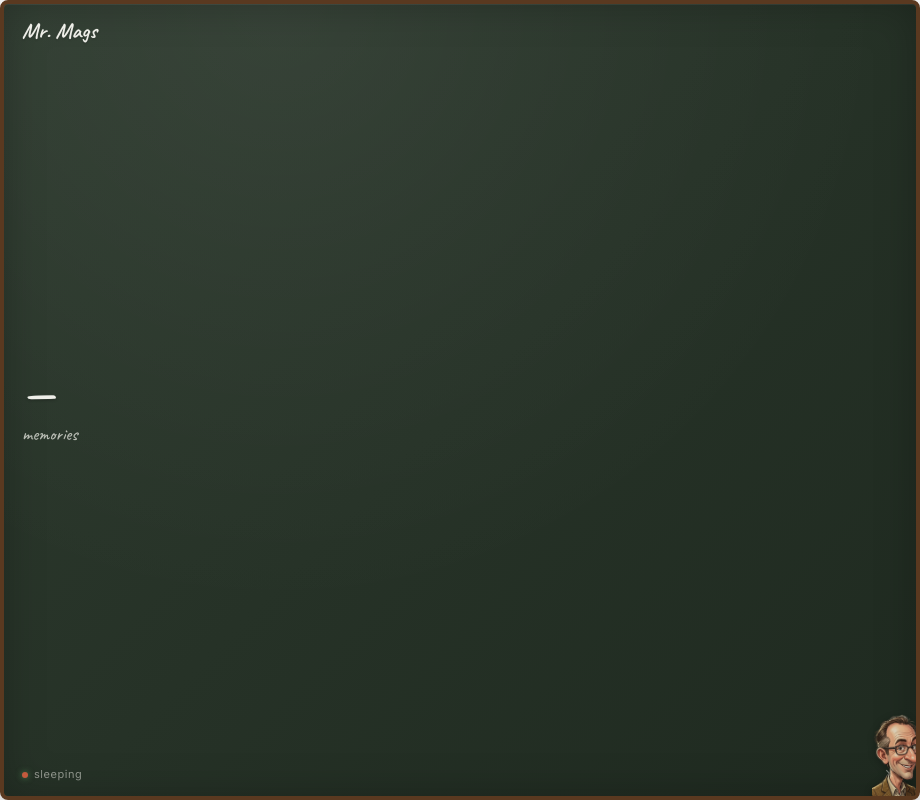
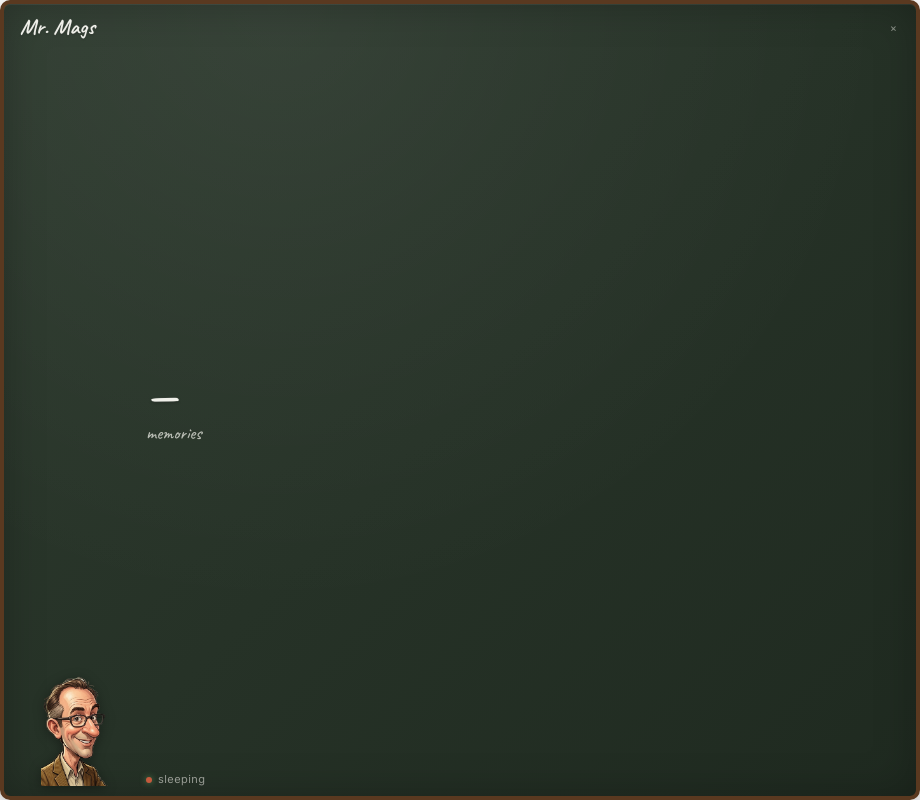
Before and after one commit to mediagato/mrmags-app, an Electron app: page renderer/widget.html in a window 920 px wide. Drawn offline with Linux system fonts and the light colour scheme; no server answers.

Commit message:
v0.2.4: modal close uses event delegation (was: querySelectorAll bind, brittle); widget redesign — face on left w/ breathing room, two-col grid

```diff
--- a/api.js
+++ b/api.js
@@ -60,7 +60,7 @@ async function readJsonBody(req) {
 
 // ── route handlers ────────────────────────────────────────────────────────
 
-const APP_VERSION = '0.2.3';
+const APP_VERSION = '0.2.4';
 
 async function handleHealth(req, res) {
   let memory_count = 0;
--- a/package.json
+++ b/package.json
@@ -1,6 +1,6 @@
 {
   "name": "mrmags-app",
-  "version": "0.2.3",
+  "version": "0.2.4",
   "description": "Mr. Mags — a tiny tray app that gives Claude Desktop a persistent local memory via MCP. Free for teachers forever. Built on @mediagato/brain. https://mrmags.org",
   "main": "main.js",
   "homepage": "https://mrmags.org",
--- a/renderer/widget.html
+++ b/renderer/widget.html
@@ -13,6 +13,7 @@ html, body {
   background: transparent;
   font-family: "Inter", system-ui, sans-serif;
   -webkit-app-region: drag;
+  -webkit-user-select: none;
   user-select: none;
   overflow: hidden;
 }
@@ -24,39 +25,65 @@ html, body {
   background:
     radial-gradient(circle at 30% 0%, rgba(255,255,255,0.06) 0%, transparent 60%),
     linear-gradient(135deg, #2d3a2e 0%, #1f2a20 100%);
-  border-radius: 8px;
+  border-radius: 10px;
   border: 4px solid #5a3920;
   box-shadow:
     0 8px 32px rgba(0,0,0,0.35),
     inset 0 0 40px rgba(0,0,0,0.25),
     inset 0 1px 0 rgba(255,255,255,0.08);
-  padding: 16px 18px 14px;
   color: rgba(247, 246, 240, 0.94);
-  display: flex;
-  flex-direction: column;
-  justify-content: space-between;
+  display: grid;
+  grid-template-columns: 110px 1fr;
+  grid-template-rows: auto 1fr auto;
+  grid-template-areas:
+    "brand  brand"
+    "face   stage"
+    "face   foot";
+  padding: 12px 16px 10px;
+  gap: 4px 12px;
   overflow: hidden;
 }
 
 .brand {
+  grid-area: brand;
   font-family: "Caveat", cursive;
   font-weight: 600;
   font-size: 22px;
   line-height: 1;
   text-shadow: 0 0 1px rgba(255,255,255,0.4), 0 1px 2px rgba(0,0,0,0.25);
+  display: flex;
+  justify-content: space-between;
+  align-items: center;
 }
 
-.body {
-  flex: 1;
+.face {
+  grid-area: face;
+  align-self: end;
+  justify-self: center;
+  width: 100%;
+  height: auto;
+  max-height: 110px;
+  object-fit: contain;
+  object-position: bottom center;
+  filter: drop-shadow(0 2px 6px rgba(0,0,0,0.35));
+  pointer-events: none;
+  -webkit-user-select: none;
+  user-select: none;
+}
+
+.stage {
+  grid-area: stage;
   display: flex;
   flex-direction: column;
   justify-content: center;
+  align-items: flex-start;
+  padding-left: 4px;
 }
 
 .count {
   font-family: "Caveat", cursive;
   font-weight: 600;
-  font-size: 56px;
+  font-size: 54px;
   line-height: 1;
   text-shadow: 0 0 1px rgba(255,255,255,0.4), 0 1px 3px rgba(0,0,0,0.3);
 }
@@ -64,17 +91,19 @@ html, body {
 .label {
   font-family: "Caveat", cursive;
   font-size: 18px;
-  margin-top: 4px;
+  margin-top: 2px;
   color: rgba(247, 246, 240, 0.7);
 }
 
 .foot {
+  grid-area: foot;
   display: flex;
   justify-content: space-between;
   align-items: center;
   font-size: 11px;
-  letter-spacing: 0.05em;
-  color: rgba(247, 246, 240, 0.5);
+  letter-spacing: 0.04em;
+  color: rgba(247, 246, 240, 0.55);
+  padding-left: 4px;
 }
 
 .dot {
@@ -92,46 +121,32 @@ html, body {
   -webkit-app-region: no-drag;
   background: transparent;
   border: 0;
-  color: rgba(247, 246, 240, 0.5);
+  color: rgba(247, 246, 240, 0.45);
   font-size: 16px;
   cursor: pointer;
   padding: 0 4px;
   line-height: 1;
+  font-family: inherit;
 }
-
 .close:hover { color: rgba(247, 246, 240, 0.9); }
-
-.character {
-  position: absolute;
-  bottom: -6px;
-  right: -10px;
-  height: 88px;
-  width: auto;
-  pointer-events: none;
-  opacity: 0.85;
-  filter: drop-shadow(0 2px 4px rgba(0,0,0,0.3));
-}
-
-.error {
-  font-size: 13px;
-  color: rgba(247, 246, 240, 0.6);
-  font-style: italic;
-}
 </style>
 </head>
 <body>
 
 <div class="widget">
-  <div class="brand">Mr. Mags</div>
-  <div class="body">
+  <div class="brand">
+    <span>Mr. Mags</span>
+    <button type="button" class="close" id="hide" title="Hide widget">×</button>
+  </div>
+  <img class="face" src="../icon/mags-character.png" alt="" aria-hidden="true" />
+  <div class="stage">
     <div class="count" id="count">—</div>
     <div class="label" id="label">memories</div>
   </div>
   <div class="foot">
     <span><span class="dot" id="dot"></span><span id="status">listening</span></span>
-    <button class="close" id="hide" title="Hide widget">×</button>
+    <span id="version-tag" style="opacity:.55"></span>
   </div>
-  <img class="character" src="../icon/mags-avatar.png" alt="" aria-hidden="true" />
 </div>
 
 <script>
@@ -142,10 +157,10 @@ async function tick() {
     const r = await fetch(`${API}/health`);
     const h = await r.json();
     document.getElementById('count').textContent = h.memory_count ?? 0;
-    document.getElementById('label').textContent =
-      (h.memory_count === 1) ? 'memory' : 'memories';
+    document.getElementById('label').textContent = (h.memory_count === 1) ? 'memory' : 'memories';
     document.getElementById('dot').style.background = '#6fbf73';
     document.getElementById('status').textContent = 'listening';
+    if (h.version) document.getElementById('version-tag').textContent = 'v' + h.version;
   } catch {
     document.getElementById('count').textContent = '—';
     document.getElementById('dot').style.background = '#c45a3d';
```
Also changed, not shown: renderer/window.js (+8 -4 lines).
